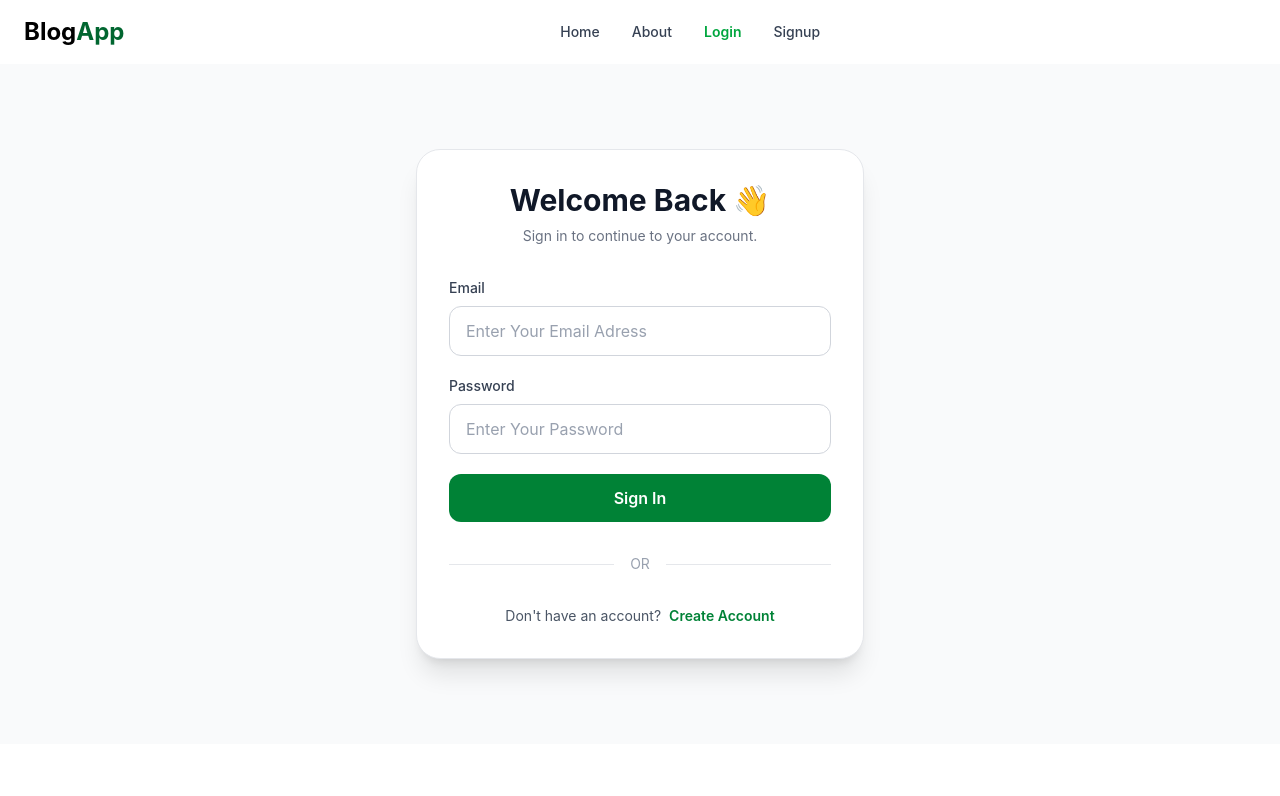
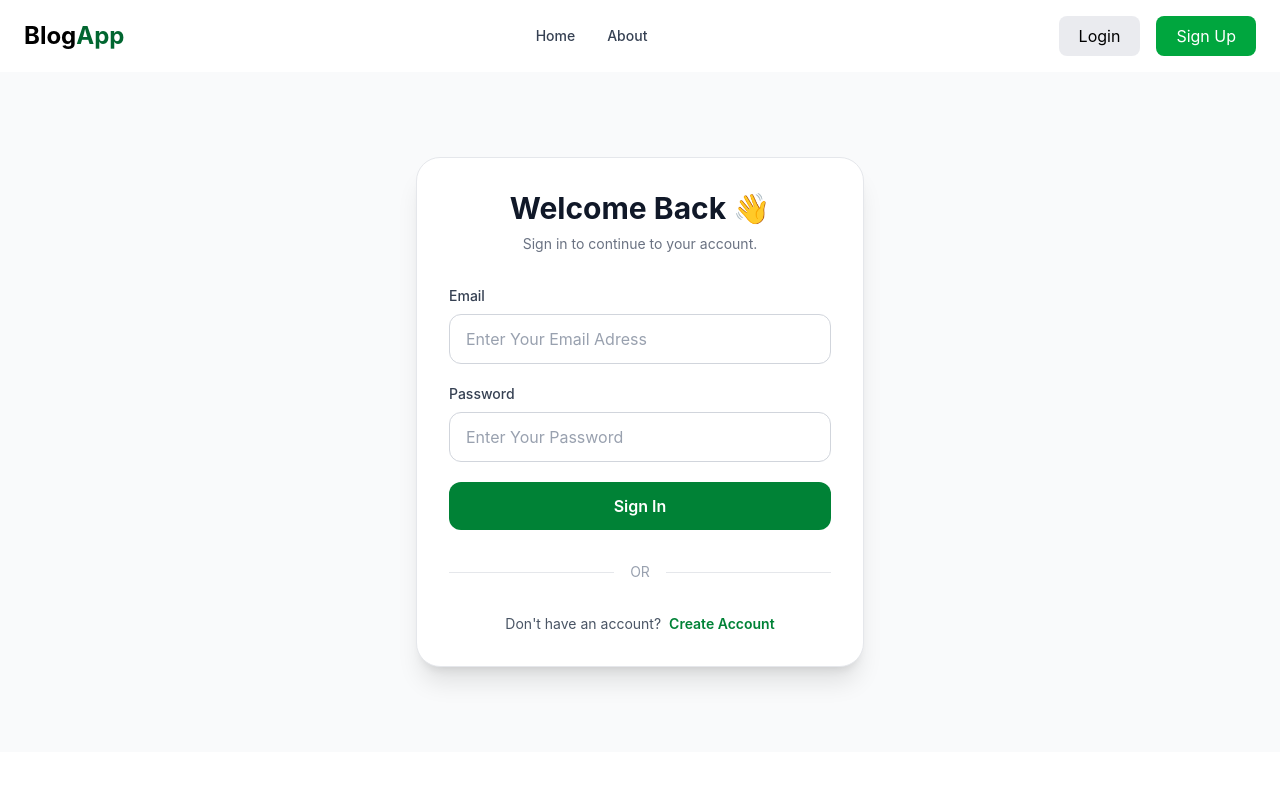
Before and after one commit to jatinagrahari/Blog-App, a React (Vite) app: page /login in a window 1280 px wide. Shown: the top 796 px of the page. Built offline with nearby package versions, Linux system fonts and the light colour scheme; no server answers.

Commit message:
Header fixed

```diff
--- a/src/components/header/Header.jsx
+++ b/src/components/header/Header.jsx
@@ -29,16 +29,6 @@ function Header() {
       slug: "/all-posts",
       active: authStatus,
     },
-    {
-      name: "Login",
-      slug: "/login",
-      active: !authStatus,
-    },
-    {
-      name: "Signup",
-      slug: "/Signup",
-      active: !authStatus,
-    },
   ];
 
   return (
@@ -47,9 +37,11 @@ function Header() {
         <div className=" flex items-center justify-between px-6 py-4">
           {/* Logo */}
           <div>
-            <h1 className="text-2xl font-bold">
-              Blog<span className="text-green-800">App</span>
-            </h1>
+            <NavLink to={"/"}>
+              <h1 className="text-2xl font-bold">
+                Blog<span className="text-green-800">App</span>
+              </h1>
+            </NavLink>
           </div>
 
           {/* Navigation */}
@@ -78,12 +70,21 @@ function Header() {
             {authStatus ? (
               <>
                 <Button children={"Create Post"} btnType={"secondary"} />
+                <Logout />
                 <div className="flex h-10 w-10 items-center justify-center rounded-full bg-gray-200 font-semibold">
                   {userName[0].toUpperCase()}
                 </div>
-                <Logout />
               </>
-            ) : null}
+            ) : (
+              <>
+                <NavLink to={"/login"}>
+                  <Button children={"Login"} btnType={"secondary"} />
+                </NavLink>
+                <NavLink to={"/signup"}>
+                  <Button children={"Sign Up"} btnType={"primary"} />
+                </NavLink>
+              </>
+            )}
           </div>
         </div>
       </Container>
```
